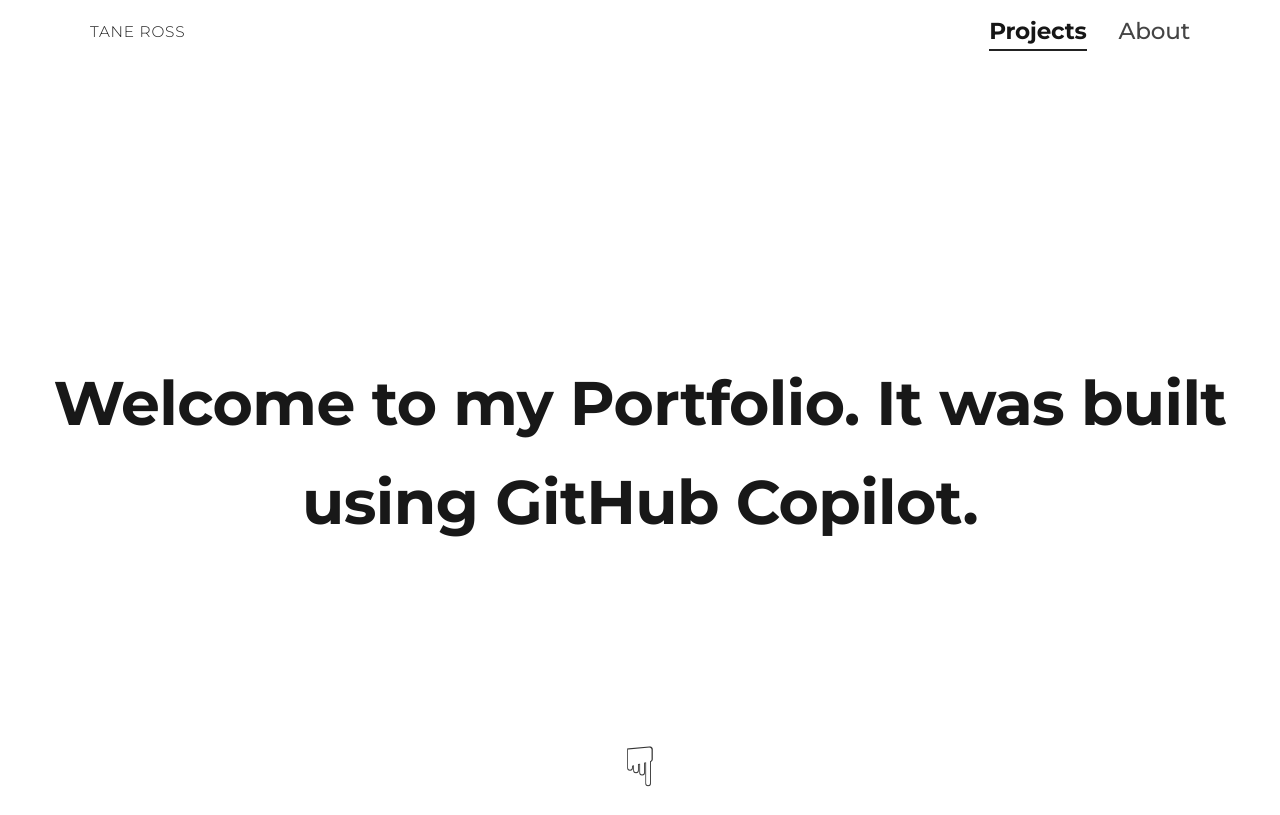
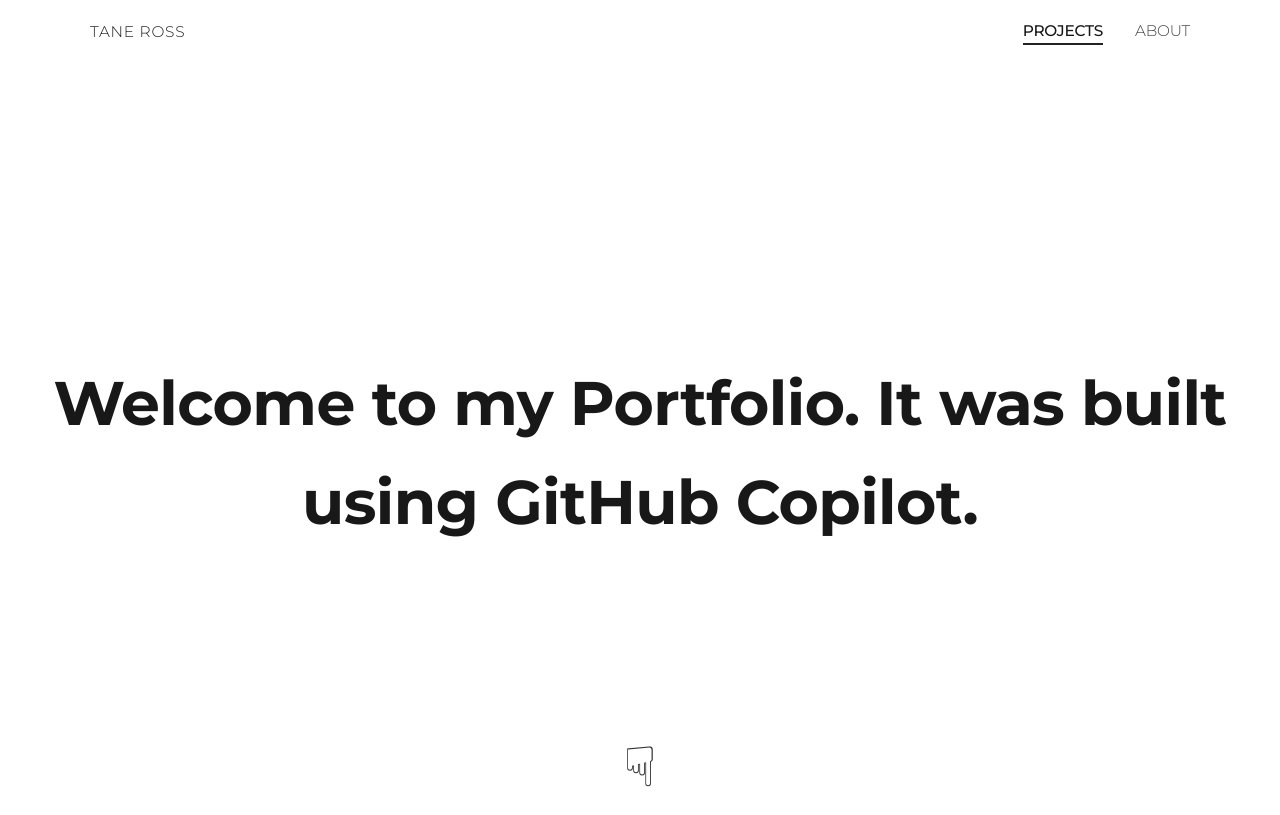
Before and after one commit to projekt2050/Portfolio, a Jekyll site: the page built from index.md, in a window 1280 px wide. Shown: the top 815 px of the page. Built offline with Jekyll 4.4.1, drawn with Linux system fonts in a browser that asks for light colours; grey boxes are pictures that could not be loaded.

Commit message:
Update main.css

```diff
--- a/assets/main.css
+++ b/assets/main.css
@@ -91,14 +91,15 @@ header {
   padding: 0;
 }
 .nav-links li {
-  font-size: 1.05rem;
+  text-transform: uppercase;
+  font-size: .7rem;
   color: #444;
-  font-weight: 500;
+  font-weight: 300;
   cursor: pointer;
 }
 .nav-links .nav-active {
   color: #161616;
-  font-weight: bold;
+  font-weight: 500;
   border-bottom: 2.5px solid #222;
 }
 .nav-links a {
@@ -155,7 +156,7 @@ ul, ol {
 }
 .footer-content {
   margin-right: 80px;
-  font-size: .7 rem;
+  font-size: .7rem;
   color: #aaa;
   letter-spacing: 0.01em;
   text-align: right;
```
